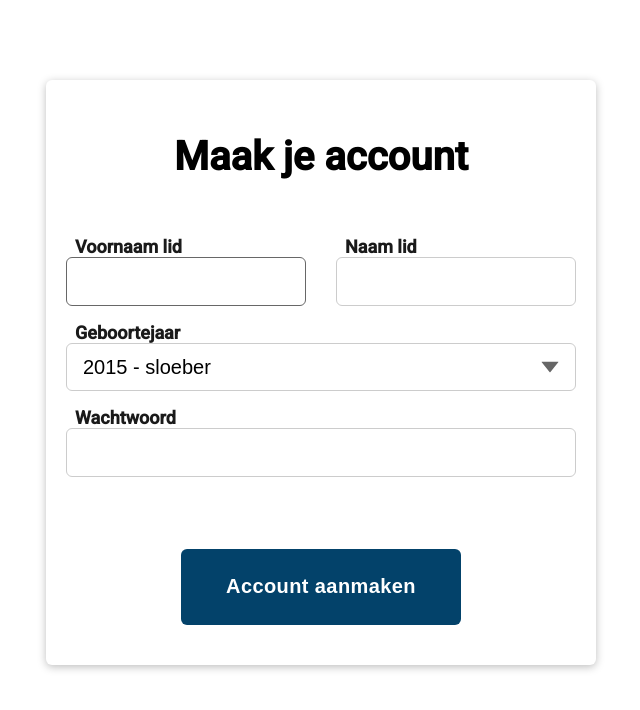
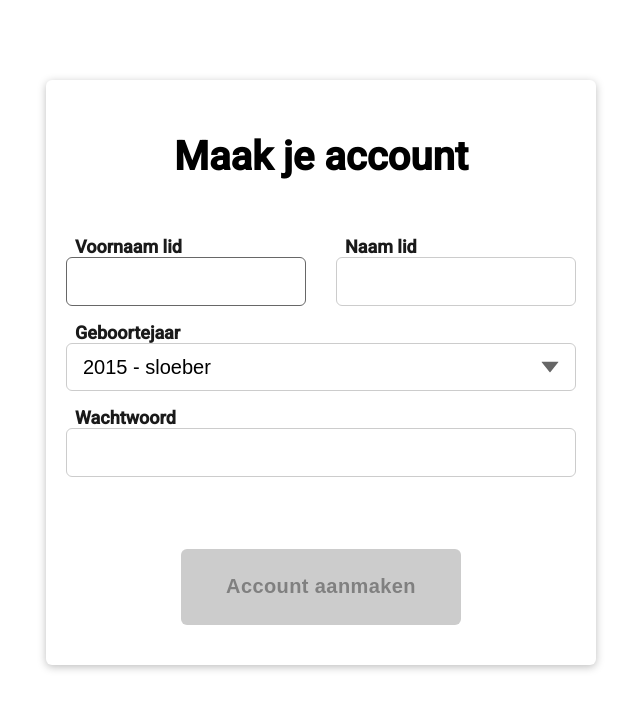
Before and after one commit to LarsDepuydt/aanwezigheden, a React (Create React App) app in the folder frontend/: page / in a window 1280 px wide. Shown: the top 710 px of the page, without its empty margins (319-959 px from the left). Built offline with nearby package versions, Linux system fonts and the light colour scheme.

Commit message:
signup logic finished

```diff
--- a/frontend/src/pages/SignUp/SignUp.js
+++ b/frontend/src/pages/SignUp/SignUp.js
@@ -1,30 +1,84 @@
-import { VALIDATOR_REQUIRE } from "../../shared/util/validators";
+import { useState, useReducer, useCallback, useRef } from "react";
+import {
+  VALIDATOR_REQUIRE,
+  VALIDATOR_MINLENGTH,
+} from "../../shared/util/validators";
+import { updateObject } from "../../shared/util/utility";
 import Input from "../../shared/components/InputWithState/InputWithState";
 import Button from "../../shared/components/Button/Button";
 
 import classes from "./SignUp.module.scss";
 
-const SignUp = () => {
-  const usernameChangeHandler = () => {};
-
 const date = new Date();
 const currentYear = date.getFullYear();
 let yearOptions = [];
 for (let i = 6; i < 18; i++) {
-    const afdelingen = [
-      "sloeber",
-      "speelclub",
-      "rakwi",
-      "tito",
-      "keti",
-      "aspi",
-    ];
+  const afdelingen = ["sloeber", "speelclub", "rakwi", "tito", "keti", "aspi"];
   const afdeling = afdelingen[Math.floor(i / 2 - 3)];
   yearOptions.push({
     value: currentYear - i,
     text: currentYear - i + " - " + afdeling,
   });
 }
+
+const signinReducer = (state, action) => {
+  switch (action.type) {
+    case "CHECK_VALID":
+      const isValid =
+        state.voornaam.isValid &&
+        state.achternaam.isValid &&
+        state.wachtwoord.isValid;
+      return updateObject(state, { isValid: isValid });
+    case "UPDATE_ELEMENT":
+      return updateObject(state, {
+        [action.stateName]: { value: action.value, isValid: action.isValid },
+      });
+    default:
+      return state;
+  }
+};
+
+const SignUp = () => {
+  const [signinInfo, dispatch] = useReducer(signinReducer, {
+    voornaam: { value: "", isValid: false },
+    achternaam: { value: "", isValid: false },
+    geboortejaar: { value: yearOptions[0].value, isValid: true },
+    wachtwoord: { value: "", isValid: false },
+    isValid: false,
+  });
+  const [touchedState, setTouchedState] = useState(false);
+
+  const stateChangeHandler = (stateName, value, isValid) => {
+    dispatch({
+      type: "UPDATE_ELEMENT",
+      stateName,
+      value,
+      isValid,
+    });
+    dispatch({
+      type: "CHECK_VALID",
+    });
+  };
+
+  const ref1 = useRef(null);
+  const ref2 = useRef(null);
+  const ref3 = useRef(null);
+
+  const buttonClickedHandler = (event) => {
+    event.preventDefault();
+    if (signinInfo.isValid) {
+      // route
+    } else {
+      setTouchedState(true);
+      if (!signinInfo.voornaam.isValid) {
+        ref1.current.focus();
+      } else if (!signinInfo.achternaam.isValid) {
+        ref2.current.focus();
+      } else if (!signinInfo.wachtwoord.isValid) {
+        ref3.current.focus();
+      }
+    }
+  };
 
   return (
     <form className={classes.signupDiv}>
@@ -33,11 +87,17 @@ const SignUp = () => {
         <div className={classes.halfDiv}>
           <Input
             type={"text"}
-            onInput={usernameChangeHandler}
+            onInput={useCallback(
+              (value, isValid) =>
+                stateChangeHandler("voornaam", value, isValid),
+              []
+            )}
             validators={[VALIDATOR_REQUIRE()]}
             errorMessage={"Geef een voornaam in"}
             autoFocus
             half
+            childRef={ref1}
+            {...(touchedState && { touched: true })}
           >
             Voornaam lid
           </Input>
@@ -45,10 +105,16 @@ const SignUp = () => {
         <div className={classes.halfDiv}>
           <Input
             type={"text"}
-            onInput={usernameChangeHandler}
+            onInput={useCallback(
+              (value, isValid) =>
+                stateChangeHandler("achternaam", value, isValid),
+              []
+            )}
             validators={[VALIDATOR_REQUIRE()]}
             errorMessage={"Geef een achternaam in"}
             half
+            childRef={ref2}
+            {...(touchedState && { touched: true })}
           >
             Naam lid
           </Input>
@@ -56,23 +122,38 @@ const SignUp = () => {
       </div>
       <Input
         type={"select"}
-        onInput={usernameChangeHandler}
+        onInput={useCallback(
+          (value, isValid) =>
+            stateChangeHandler("geboortejaar", value, isValid),
+          []
+        )}
         validators={[]}
         options={yearOptions}
-        initialValue={2003}
+        initialValue={signinInfo.geboortejaar.value}
         touched
       >
         Geboortejaar
       </Input>
       <Input
         type={"password"}
-        onInput={usernameChangeHandler}
-        validators={[VALIDATOR_REQUIRE()]}
+        onInput={useCallback(
+          (value, isValid) => stateChangeHandler("wachtwoord", value, isValid),
+          []
+        )}
+        validators={[VALIDATOR_REQUIRE(), VALIDATOR_MINLENGTH(6)]}
         errorMessage={"Kies een wachtwoord van minstens 6 tekens"}
+        {...(touchedState && { touched: true })}
+        childRef={ref3}
       >
         Wachtwoord
       </Input>
-      <Button btnType={"primary"}>Account aanmaken</Button>
+      <Button
+        clicked={buttonClickedHandler}
+        btnType={"primary"}
+        disabledS={!signinInfo.isValid}
+      >
+        Account aanmaken
+      </Button>
     </form>
   );
 };
--- a/frontend/src/shared/components/Button/Button.js
+++ b/frontend/src/shared/components/Button/Button.js
@@ -4,7 +4,11 @@ const button = (props) => {
   return (
     <button
       disabled={props.disabled}
-      className={[classes.Button, classes[props.btnType]].join(" ")}
+      className={[
+        classes.Button,
+        !props.disabledS && classes[props.btnType],
+        props.disabledS && classes.disabledS,
+      ].join(" ")}
       onClick={props.clicked}
     >
       {props.children}
--- a/frontend/src/shared/components/Button/Button.module.scss
+++ b/frontend/src/shared/components/Button/Button.module.scss
@@ -32,12 +32,6 @@
   background-color: red;
 }
 
-.Button:disabled {
-  color: $btnDisabledColor;
-  background-color: $btnDisabledBackgroundColor;
-  cursor: not-allowed;
-}
-
 // type: primary
 .primary:not([disabled]) {
   background-color: $btnPrimBackground;
@@ -69,3 +63,10 @@
 // .link:not([disabled]):hover {
 //   background-color: $btnLinkHoverColor;
 // }
+
+.Button:disabled,
+.disabledS {
+  color: $btnDisabledColor;
+  background-color: $btnDisabledBackgroundColor;
+  cursor: not-allowed;
+}
--- a/frontend/src/shared/components/InputWithState/Input/Input.js
+++ b/frontend/src/shared/components/InputWithState/Input/Input.js
@@ -4,7 +4,6 @@ const Input = (props) => {
   let input;
   if (props.type !== "select") {
     input = (
-      <>
       <input
         className={[
           classes.Input,
@@ -17,21 +16,17 @@ const Input = (props) => {
         autoFocus={props.autoFocus}
         ref={props.childRef}
       />
-      </>
     );
   } else {
     const options = props.options.map((item) => (
-      <option
-        key={item.value}
-        value={item.value}
-        selected={item.value === props.value}
-      >
+      <option key={item.value} value={item.value}>
         {item.text}
       </option>
     ));
     input = (
       <select
         onChange={props.change}
+        value={props.value}
         className={[classes.Input, classes.select].join(" ")}
       >
         {options}
--- a/frontend/src/shared/components/InputWithState/InputWithState.js
+++ b/frontend/src/shared/components/InputWithState/InputWithState.js
@@ -7,10 +7,13 @@ import Input from "./Input/Input";
 const inputReducer = (state, action) => {
   switch (action.type) {
     case "CHANGE":
-      console.log(action.value);
       return updateObject(state, {
         value: action.value,
         isValid: validate(action.value, action.validators),
+        touched: true,
+      });
+    case "TOUCHED":
+      return updateObject(state, {
         touched: true,
       });
     default:
@@ -26,10 +29,10 @@ const InputWithState = (props) => {
   });
 
   const { onInput } = props;
-  const { value, isValid, touched } = inputState;
+  const { value, isValid } = inputState;
   useEffect(() => {
-    onInput(value, isValid, touched);
-  }, [onInput, value, isValid, touched]);
+    onInput(value, isValid);
+  }, [onInput, value, isValid]);
 
   const inputChangeHandler = (event) => {
     dispatch({
--- a/frontend/src/shared/util/validators.js
+++ b/frontend/src/shared/util/validators.js
@@ -1,8 +1,13 @@
 const VALIDATOR_TYPE_REQUIRE = "REQUIRE";
 const VALIDATOR_TYPE_NUMBER = "NUMBER";
+const VALIDATOR_TYPE_MINLENGTH = "MINNUMBER";
 
 export const VALIDATOR_REQUIRE = () => ({ type: VALIDATOR_TYPE_REQUIRE });
 export const VALIDATOR_NUMBER = () => ({ type: VALIDATOR_TYPE_NUMBER });
+export const VALIDATOR_MINLENGTH = (value) => ({
+  type: VALIDATOR_TYPE_MINLENGTH,
+  minLength: value,
+});
 
 export const validate = (value, validators) => {
   let isValid = true;
@@ -17,6 +22,9 @@ export const validate = (value, validators) => {
     if (validator.type === VALIDATOR_TYPE_NUMBER) {
       isValid = isValid && !isNaN(value);
     }
+    if (validator.type === VALIDATOR_TYPE_MINLENGTH) {
+      isValid = isValid && value.trim().length >= validator.minLength;
+    }
   }
   return isValid;
 };
```
Lines whose indentation alone changed are shown as unchanged.
